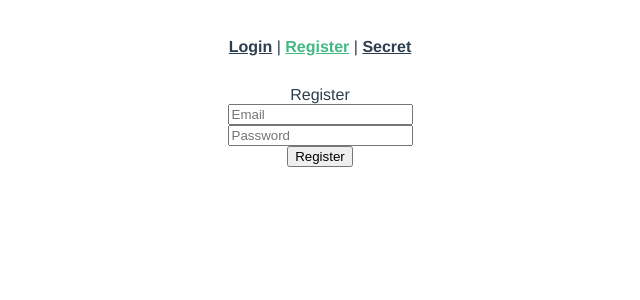
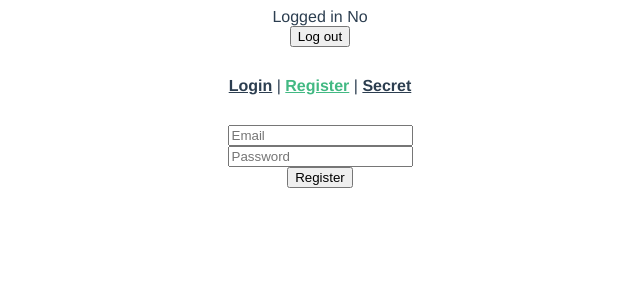
Before and after one commit to besabellacyrus/sms-vue-firebase, a Vue app: page /register in a window 1280 px wide. Shown: the top 300 px of the page, without its empty margins (320-960 px from the left). Built offline with nearby package versions, Linux system fonts and the light colour scheme; no server answers.

Commit message:
make register form to be reusable

```diff
--- a/src/App.vue
+++ b/src/App.vue
@@ -1,5 +1,6 @@
 <template>
   <div id="app">
+    <Header />
     <div id="nav">
       <router-link to="/login">Login</router-link> |
       <router-link to="/register">Register</router-link> |
@@ -8,6 +9,16 @@
     <router-view />
   </div>
 </template>
+
+<script>
+import Header from "./components/Header";
+
+export default {
+  components: {
+    Header
+  }
+}
+</script>
 
 <style lang="scss">
 #app {
--- /dev/null
+++ b/src/components/AuthForm.vue
@@ -0,0 +1,50 @@
+<template>
+  <form @submit.prevent="authAction">
+    <div class="email">
+      <input
+        type="email"
+        v-model="email"
+        placeholder="Email"
+      >
+    </div>
+    <div class="password">
+      <input
+        type="password"
+        v-model="password"
+        placeholder="Password"
+      >
+    </div>
+    <button type="submit">{{ label }}</button>
+  </form>
+</template>
+
+<script>
+export default {
+  props: {
+    label: {
+      type: String,
+      required: true
+    }
+  },
+  data () {
+    return {
+      error: '',
+      email: '',
+      password: ''
+    }
+  },
+  methods: {
+    authAction () {
+      this.$emit('submit-form',
+        {
+          email: this.email,
+          password: this.password
+        }
+      )
+    }
+  }
+}
+</script>
+
+<style>
+</style>
--- /dev/null
+++ b/src/components/Header.vue
@@ -0,0 +1,41 @@
+<template>
+  <div>
+    Logged in
+    <span v-if="loggedIn">Yes</span>
+    <span v-else>No</span>
+    <div>
+      <button @click="logout">Log out</button>
+    </div>
+  </div>
+</template>
+
+<script>
+import * as firebase from "firebase/app";
+import "firebase/auth";
+
+export default {
+  data () {
+    return {
+      loggedIn: false
+    }
+  },
+  created () {
+    firebase.auth().onAuthStateChanged(user => {
+      this.loggedIn = !!user;
+    })
+  },
+  methods: {
+    async logout () {
+      try {
+        const logout = await firebase.auth().signOut();
+        console.log({ logout })
+      } catch (error) {
+        console.log({ error })
+      }
+    }
+  }
+}
+</script>
+
+<style>
+</style>
--- a/src/views/Login.vue
+++ b/src/views/Login.vue
@@ -1,10 +1,24 @@
 <template>
-  <div>Login</div>
+  <div>Login
+    <AuthForm
+      label="Login"
+      @submit-form="login"
+    />
+  </div>
+
 </template>
 
 <script>
+import AuthForm from "../components/AuthForm"
 export default {
-
+  components: {
+    AuthForm
+  },
+  methods: {
+    login (data) {
+      console.log({ data })
+    }
+  }
 }
 </script>
 
--- a/src/views/Register.vue
+++ b/src/views/Register.vue
@@ -4,32 +4,22 @@
       v-if="error"
       class="error"
     >{{error.message}}</div>
-    <form @submit.prevent="register">
-      Register
-      <div class="email">
-        <input
-          type="email"
-          v-model="email"
-          placeholder="Email"
-        >
-      </div>
-      <div class="password">
-        <input
-          type="password"
-          v-model="password"
-          placeholder="Password"
-        >
-      </div>
-      <button type="submit">Register</button>
-    </form>
+    <AuthForm
+      label="Register"
+      @submit-form="register"
+    />
   </div>
 </template>
 
 <script>
 import * as firebase from "firebase/app";
 import "firebase/auth";
+import AuthForm from "../components/AuthForm";
 
 export default {
+  components: {
+    AuthForm
+  },
   data () {
     return {
       error: '',
@@ -38,11 +28,11 @@ export default {
     }
   },
   methods: {
-    async register () {
+    async register (data) {
       try {
         const user =
           await firebase.auth().createUserWithEmailAndPassword(
-            this.email, this.password
+            data.email, data.password
           )
         this.$router.replace({ name: 'secret' })
         console.log({ user })
```
